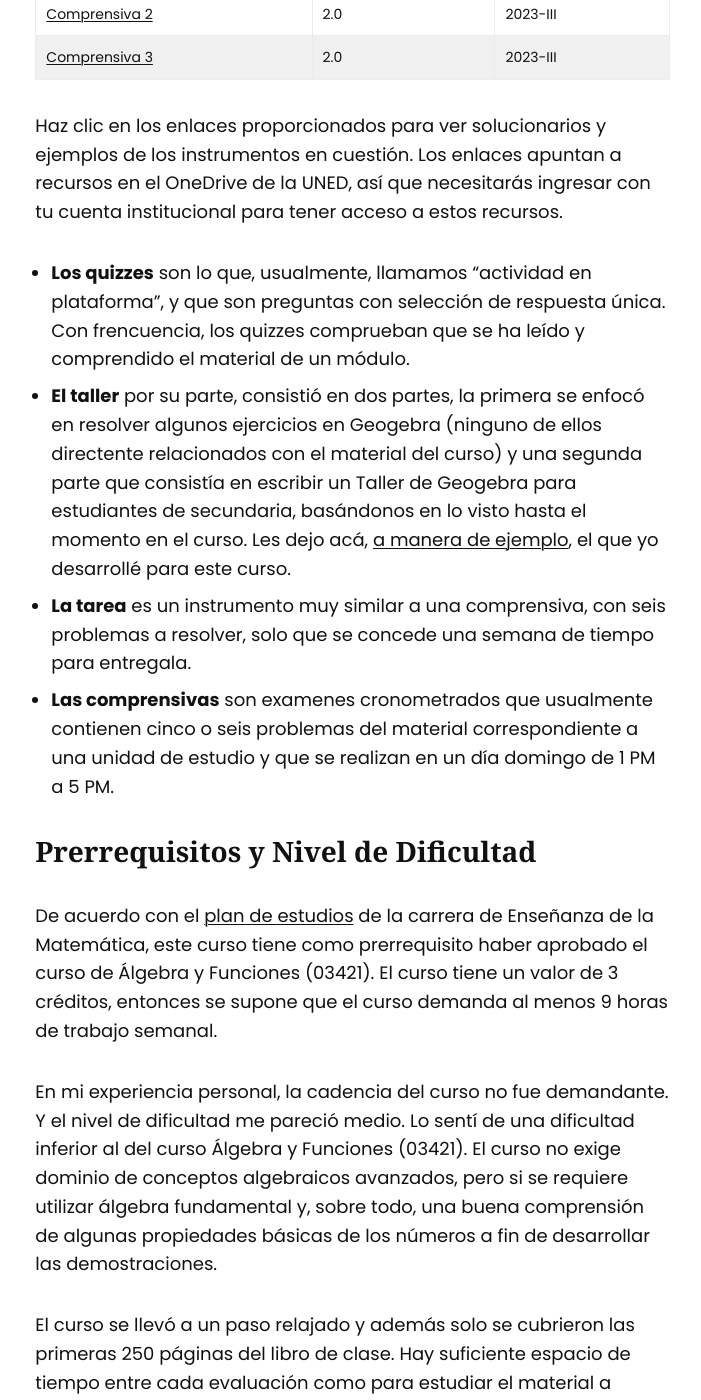
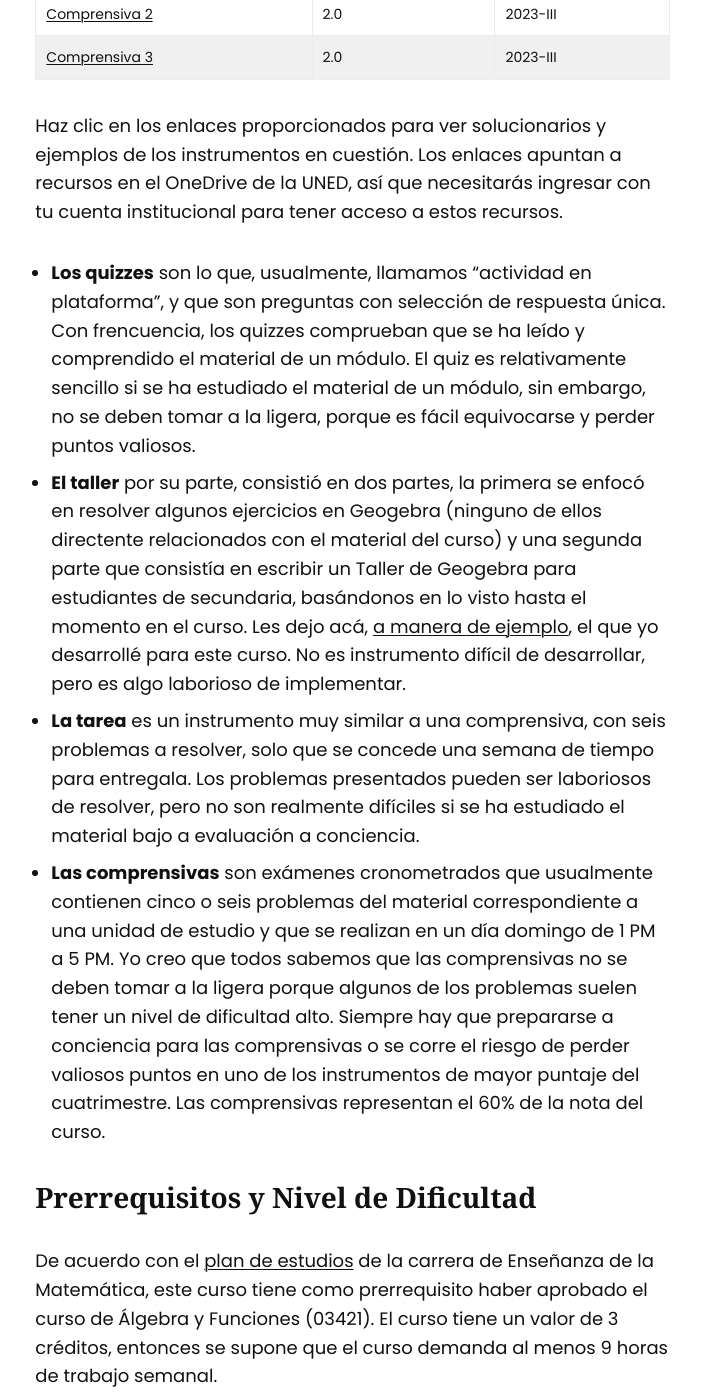
Before and after one commit to asoesem/asoesem.github.io, a Jekyll site: the page built from _posts/2023-12-23-logica-y-teoria-de-conjuntos-rev.md, in a window 1280 px wide and 1400 px high, scrolled down 4255 px. Shown: the whole window, without its empty margins (454-1155 px from the left). Built offline with Jekyll 4.4.1, drawn with Linux system fonts in a browser that asks for light colours.

Commit message:
Algunas mejoras en la entrada de lógica y teoría de conjuntos.

```diff
--- a/_posts/2023-12-23-logica-y-teoria-de-conjuntos-rev.md
+++ b/_posts/2023-12-23-logica-y-teoria-de-conjuntos-rev.md
@@ -85,10 +85,10 @@ La evaluación consistió en los siguientes instrumentos:
 
 Haz clic en los enlaces proporcionados para ver solucionarios y ejemplos de los instrumentos en cuestión. Los enlaces apuntan a recursos en el OneDrive de la UNED, así que necesitarás ingresar con tu cuenta institucional para tener acceso a estos recursos.
 
-* **Los quizzes** son lo que, usualmente, llamamos "actividad en plataforma", y que son preguntas con selección de respuesta única. Con frencuencia, los quizzes comprueban que se ha leído y comprendido el material de un módulo.
-* **El taller** por su parte, consistió en dos partes, la primera se enfocó en resolver algunos ejercicios en Geogebra (ninguno de ellos directente relacionados con el material del curso) y una segunda parte que consistía en escribir un Taller de Geogebra para estudiantes de secundaria, basándonos en lo visto hasta el momento en el curso. Les dejo acá, [a manera de ejemplo][36], el que yo desarrollé para este curso.
-* **La tarea** es un instrumento muy similar a una comprensiva, con seis problemas a resolver, solo que se concede una semana de tiempo para entregala.
-* **Las comprensivas** son examenes cronometrados que usualmente contienen cinco o seis problemas del material correspondiente a una unidad de estudio y que se realizan en un día domingo de 1 PM a 5 PM.
+* **Los quizzes** son lo que, usualmente, llamamos "actividad en plataforma", y que son preguntas con selección de respuesta única. Con frencuencia, los quizzes comprueban que se ha leído y comprendido el material de un módulo. El quiz es relativamente sencillo si se ha estudiado el material de un módulo, sin embargo, no se deben tomar a la ligera, porque es fácil equivocarse y perder puntos valiosos.
+* **El taller** por su parte, consistió en dos partes, la primera se enfocó en resolver algunos ejercicios en Geogebra (ninguno de ellos directente relacionados con el material del curso) y una segunda parte que consistía en escribir un Taller de Geogebra para estudiantes de secundaria, basándonos en lo visto hasta el momento en el curso. Les dejo acá, [a manera de ejemplo][36], el que yo desarrollé para este curso. No es instrumento difícil de desarrollar, pero es algo laborioso de implementar.
+* **La tarea** es un instrumento muy similar a una comprensiva, con seis problemas a resolver, solo que se concede una semana de tiempo para entregala. Los problemas presentados pueden ser laboriosos de resolver, pero no son realmente difíciles si se ha estudiado el material bajo a evaluación a conciencia.
+* **Las comprensivas** son exámenes cronometrados que usualmente contienen cinco o seis problemas del material correspondiente a una unidad de estudio y que se realizan en un día domingo de 1 PM a 5 PM. Yo creo que todos sabemos que las comprensivas no se deben tomar a la ligera porque algunos de los problemas suelen tener un nivel de dificultad alto. Siempre hay que prepararse a conciencia para las comprensivas o se corre el riesgo de perder valiosos puntos en uno de los instrumentos de mayor puntaje del cuatrimestre. Las comprensivas representan el 60% de la nota del curso.
 
 
 ## Prerrequisitos y Nivel de Dificultad
```
